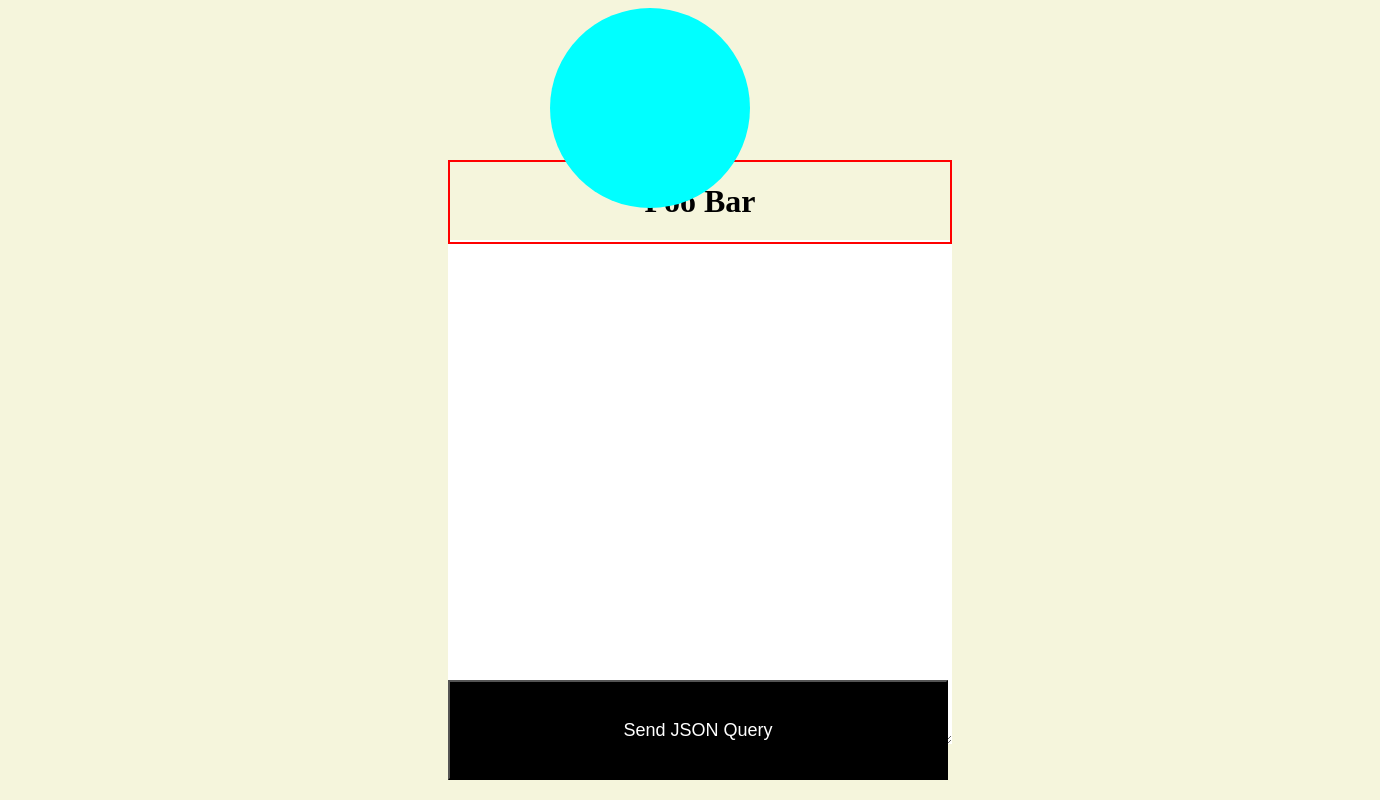
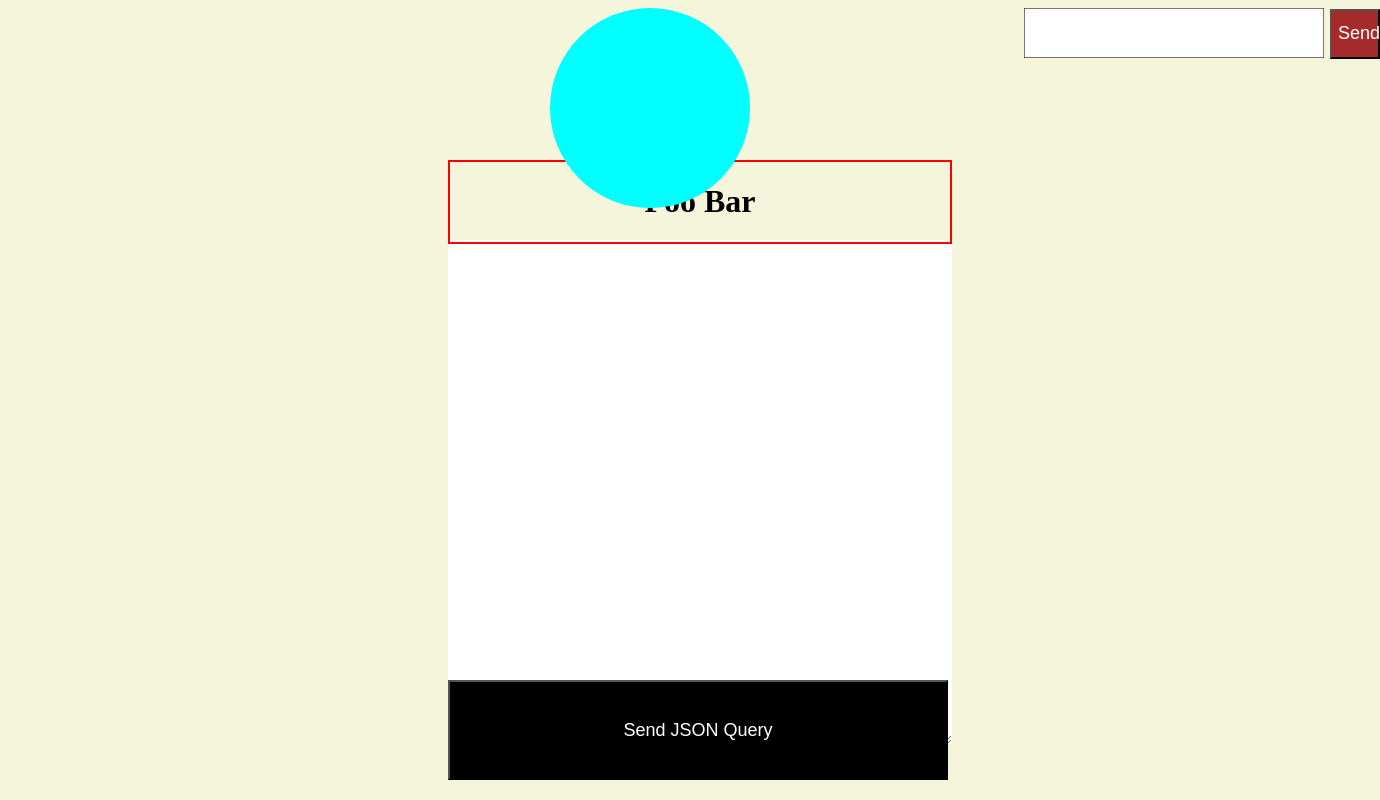
Before and after one commit to Elia-Renzoni/MessDFS, a website: page service/public/index.html in a window 1280 px wide. Shown: the whole page, 1380 px wide, since content can reach past the window. Drawn offline with Linux system fonts and the light colour scheme.

Commit message:
add search bar

```diff
--- a/service/public/index.html
+++ b/service/public/index.html
@@ -24,5 +24,11 @@
      <div class="image">
 
      </div>
+
+     <!-- Menu -->
+     <div class="menu">
+        <input type="search" name="" id="">
+        <button class="send-search">Send</button>
+     </div>
 </body>
 </html>
--- a/service/public/style.css
+++ b/service/public/style.css
@@ -56,3 +56,26 @@ button {
     border-radius: 50%;
     background-color: aqua;
 }
+
+.menu {
+    position: absolute;
+    top: 1%;
+    left: 80%;
+    width: 300px;
+    height: 50px;
+    background-color: brown;
+}
+
+.menu input {
+    width: inherit;
+    height: inherit;
+}
+
+.send-search {
+    position: absolute;
+    top: 1%;
+    left: 102%;
+    width: 50px;
+    height: 50px;
+    background-color: brown;
+}
```
